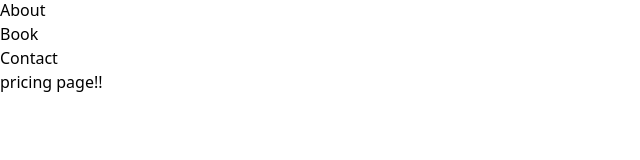
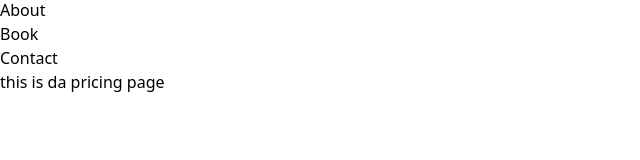
Before and after one commit to anthony-urbina/ezphoto, a Next.js app: page /pricing in a window 1280 px wide. Shown: the part 124-284 px from the top of the page, without its empty margins (0-640 px from the left). Built offline with nearby package versions, Linux system fonts and the light colour scheme; no server answers.

Commit message:
set up and exported pricing page component

```diff
--- /dev/null
+++ b/components/pages/index.ts
@@ -0,0 +1 @@
+export * from "./pricing";
--- /dev/null
+++ b/components/pages/pricing/PricingPage.tsx
@@ -0,0 +1,3 @@
+export const PricingPage = () => {
+  return <div>this is da pricing page</div>;
+};
--- /dev/null
+++ b/components/pages/pricing/index.ts
@@ -0,0 +1 @@
+export * from "./PricingPage";
--- a/pages/pricing.tsx
+++ b/pages/pricing.tsx
@@ -1,7 +1,8 @@
 import { memo } from "react";
+import { PricingPage } from "@/components/pages";
 
 export const Pricing = () => {
-  return <div>pricing page!!</div>;
+  return <PricingPage />;
 };
 
 export default memo(Pricing);
```
